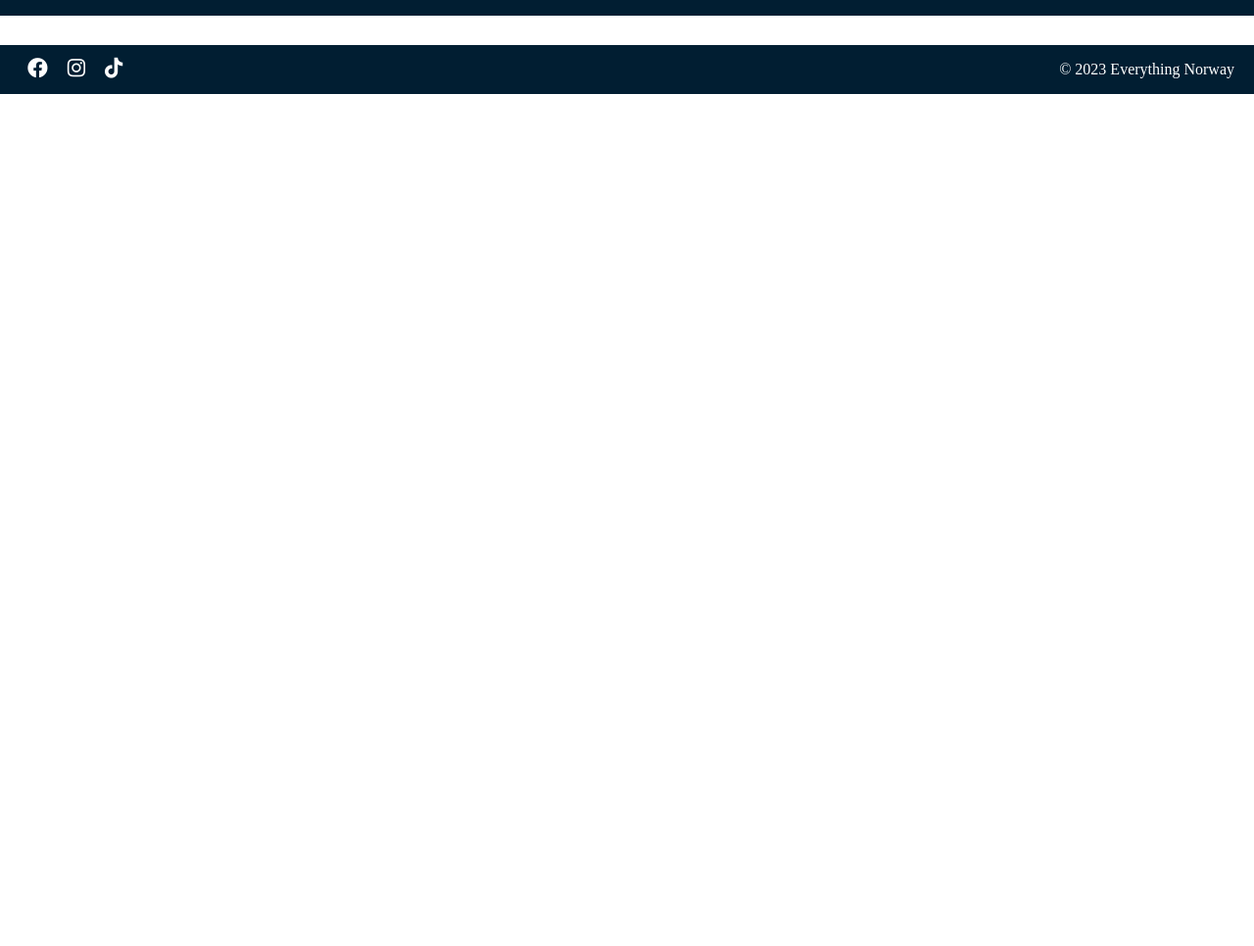
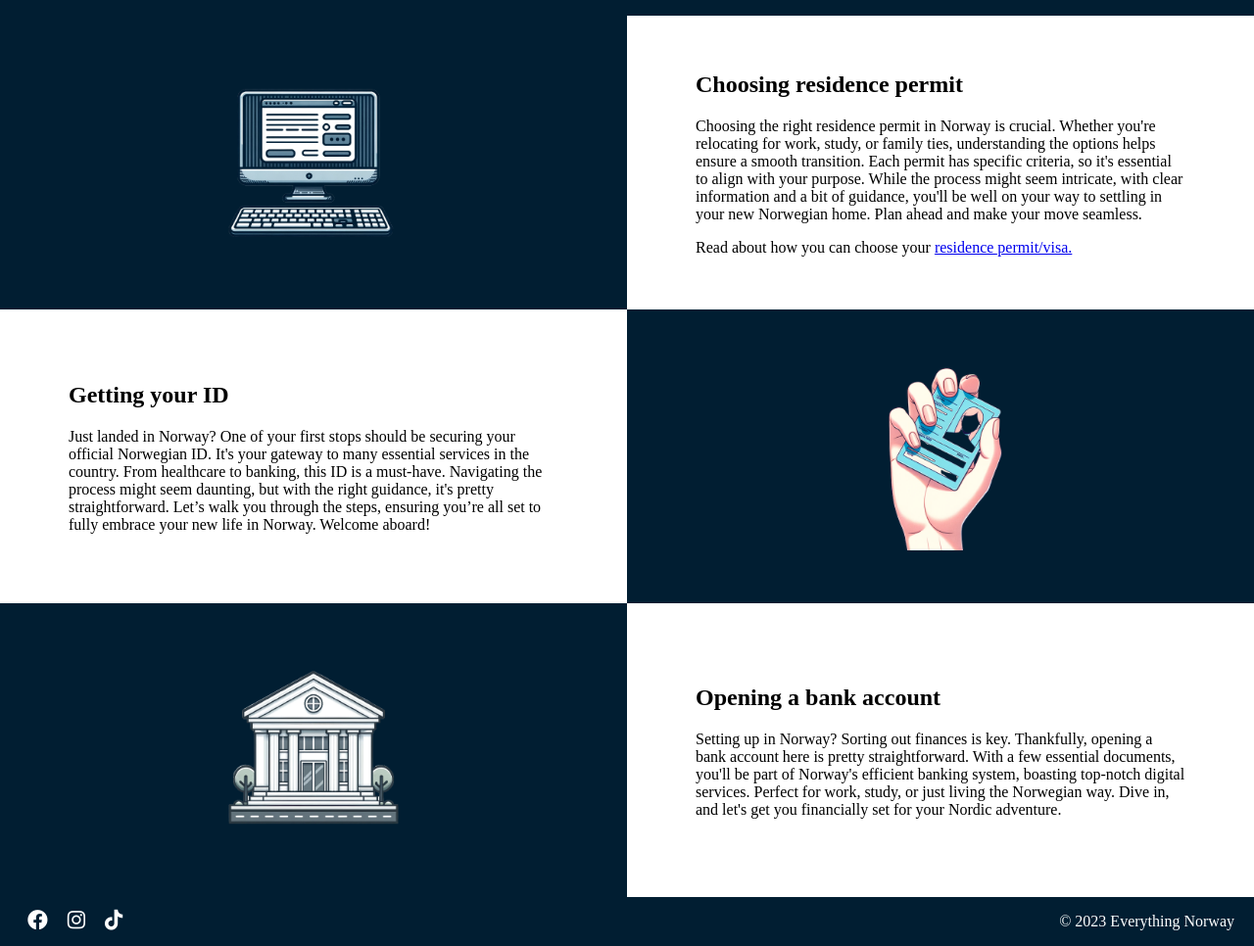
Before and after one commit to evzistara/everything-norway, an Eleventy site: page moving.html in a window 1280 px wide. Shown: the part 406-1372 px from the top of the page at 98% size. Before the commit the page ends 800 px from the top, so only its background shows below. Built offline with nearby package versions, Linux system fonts and the light colour scheme; Eleventy itself is replaced by a stand-in of ours; files that its build step writes are made by us from their sources.

Commit message:
Topic page (Moving) done

```diff
--- /dev/null
+++ b/_includes/topic-page.njk
@@ -0,0 +1,11 @@
+---
+layout: template.njk
+---
+
+
+  <div class="banner">
+    <h1 class="banner__header">{{ name }}</h1>
+  </div>
+  <main>
+  {{ content | safe }}
+</main>
--- a/moving.html
+++ b/moving.html
@@ -1,9 +1,63 @@
 ---
-layout: template.njk
+layout: topic-page.njk
 title: Moving
+name: MOVING
 ---
 
-<div class="banner">
-  <h1 class="banner__header">MOVING</h1>
+<div class="grid">
+  <div class="illustration">
+    <img
+      class="illustration__img"
+      src="/images/illustration-pc.png"
+      alt="computer"
+    />
+  </div>
+  <div class="description">
+    <h2 class="description__title">Choosing residence permit</h2>
+    <p>
+      Choosing the right residence permit in Norway is crucial. Whether you're
+      relocating for work, study, or family ties, understanding the options
+      helps ensure a smooth transition. Each permit has specific criteria, so
+      it's essential to align with your purpose. While the process might seem
+      intricate, with clear information and a bit of guidance, you'll be well on
+      your way to settling in your new Norwegian home. Plan ahead and make your
+      move seamless.
+    </p>
+    <p>
+      Read about how you can choose your <a href="#">residence permit/visa.</a>
+    </p>
+  </div>
+  <div class="illustration illustration--different">
+    <img
+      class="illustration__img illustration__img--different"
+      src="/images/illustration-hand.png"
+      alt="hand"
+    />
+  </div>
+  <div class="description">
+    <h2 class="description__title">Getting your ID</h2>
+    <p>
+      Just landed in Norway? One of your first stops should be securing your
+      official Norwegian ID. It's your gateway to many essential services in the
+      country. From healthcare to banking, this ID is a must-have. Navigating
+      the process might seem daunting, but with the right guidance, it's pretty
+      straightforward. Let’s walk you through the steps, ensuring you’re all set
+      to fully embrace your new life in Norway. Welcome aboard!
+    </p>
+  </div>
+
+  <div class="illustration">
+    <img class="illustration__img" src="/images/illustration-bank.png" alt="" />
+  </div>
+  <div class="description">
+    <h2 class="description__title">Opening a bank account</h2>
+    <p>
+      Setting up in Norway? Sorting out finances is key. Thankfully, opening a
+      bank account here is pretty straightforward. With a few essential
+      documents, you'll be part of Norway's efficient banking system, boasting
+      top-notch digital services. Perfect for work, study, or just living the
+      Norwegian way. Dive in, and let's get you financially set for your Nordic
+      adventure.
+    </p>
+  </div>
 </div>
-<main></main>
--- a/scss/_about.scss
+++ b/scss/_about.scss
@@ -31,4 +31,5 @@
   padding: 20px;
   line-height: 1.5;
   border-radius: 10px;
+  margin-top: 30px;
 }
--- /dev/null
+++ b/scss/_topic-page.scss
@@ -0,0 +1,43 @@
+@use "defined";
+
+.grid {
+  display: grid;
+  grid-template-columns: 1fr;
+  grid-auto-rows: 300px;
+  align-items: center;
+  grid-auto-flow: dense;
+
+  @media screen and (min-width: 990px) {
+    grid-template-columns: repeat(2, 1fr);
+  }
+}
+
+.illustration {
+  background-color: defined.$blue;
+  display: flex;
+  justify-content: center;
+  align-items: center;
+  width: 100%;
+  height: 100%;
+  // padding: 50px;
+}
+
+@media screen and (min-width: 990px) {
+  .illustration--different {
+    grid-column: 2;
+  }
+}
+
+.illustration__img--different {
+  display: inline-block;
+  position: relative;
+  //   bottom: -54px;
+}
+
+.illustration__img {
+  max-width: 30%;
+}
+
+.description {
+  padding: 50px 70px;
+}
--- a/scss/style.scss
+++ b/scss/style.scss
@@ -2,6 +2,7 @@
 @use "header";
 @use "footer";
 @use "about";
+@use "topic-page";
 
 // Break points:
 // Mobile: 640px
@@ -26,7 +27,6 @@ body {
   background-color: defined.$blue;
   color: white;
   padding: 20px;
-  margin-bottom: 30px;
 
   @media screen and (min-width: 990px) {
     padding: 80px;
@@ -39,3 +39,29 @@ body {
 .banner__header {
   text-align: center;
 }
+
+.hero {
+  height: 50vh;
+  background-image: url(/images/hero-image.jpg);
+  background-size: cover;
+  background-position: center;
+}
+
+.intro {
+  margin: 50px;
+  text-align: center;
+
+  @media screen and (min-width: 900px) {
+    max-width: 70%;
+    text-align: left;
+  }
+}
+
+.topics {
+  background-color: defined.$red;
+}
+.card__image {
+  border-radius: 20px;
+  height: 200px;
+  width: 150px;
+}
```
Also changed, not shown: career.html (+2 -6 lines), housing.html (+2 -6 lines), index.html (+30 -1 lines), language.html (+2 -6 lines), lifestyle.html (+2 -6 lines), css/style.css, images/illustration-bank.png (added), images/illustration-hand.png (added), images/illustration-pc.png (added), 2 other files.
